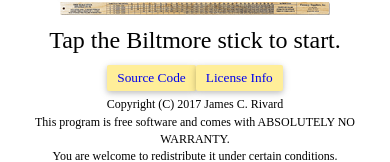
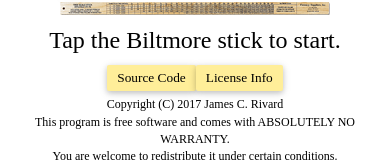
Before and after one commit to jcrivard/opencruise, a Vue app: page / in a window 390 px wide. Shown: the part 293-455 px from the top of the page. Built offline with nearby package versions, Linux system fonts and the light colour scheme.

Commit message:
Fix minor CSS issues on very small screens

```diff
--- a/src/components/splash.vue
+++ b/src/components/splash.vue
@@ -41,7 +41,7 @@ export default {
 .splash-page a {
     text-decoration: none;
 }
-.splash-page a:visited {
+a, a:visited {
     color: black;
 }
 .splash-logo {
--- a/static/css/material-surface.css
+++ b/static/css/material-surface.css
@@ -222,7 +222,7 @@ body {
         height: 54px; }
 
 .nav--super-vertical-right {
-  min-width: 131px;
+  min-width: 150px;
   left: 44px; }
 
 .nav-collapsible-links {
```
Also changed, not shown: 8 other files (tests, documents, lock files or other folders).
